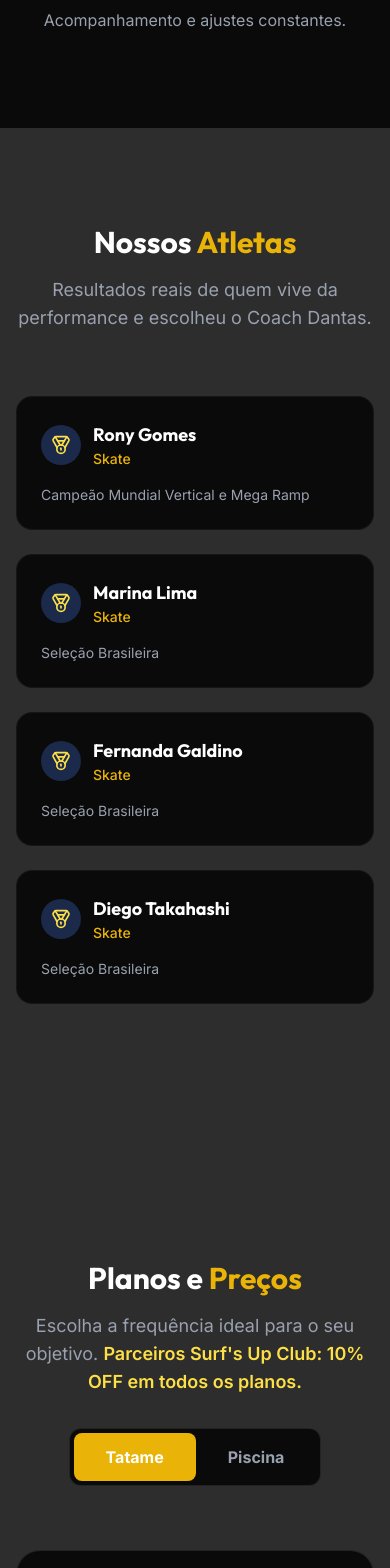
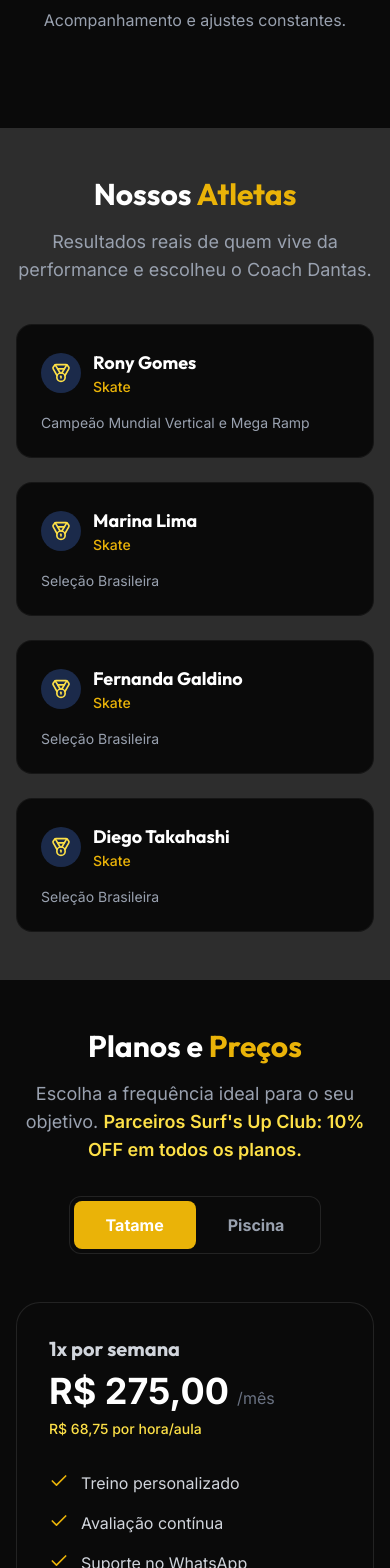
Before and after one commit to VictorPombo/coachdantas, a Next.js app: page / in a window 390 px wide. Shown: the part 4320-5888 px from the top of the page. Built offline with nearby package versions, Linux system fonts and the light colour scheme.

Commit message:
fix: layout and spacing adjustments

```diff
--- a/src/components/sections/Athletes.tsx
+++ b/src/components/sections/Athletes.tsx
@@ -25,9 +25,9 @@ export function Athletes() {
   ];
 
   return (
-    <section className="py-24 bg-brand-support relative overflow-hidden">
+    <section className="py-12 md:py-20 bg-brand-support relative overflow-hidden">
       <div className="container mx-auto px-4 sm:px-6 lg:px-8 relative z-10">
-        <div className="text-center mb-16">
+        <div className="text-center mb-10 md:mb-16">
           <h2 className="text-3xl md:text-5xl font-bold mb-4">
             Nossos <span className="text-brand-accent">Atletas</span>
           </h2>
@@ -36,7 +36,7 @@ export function Athletes() {
           </p>
         </div>
 
-        <div className="grid grid-cols-1 md:grid-cols-2 lg:grid-cols-4 gap-6 mb-16">
+        <div className="grid grid-cols-1 md:grid-cols-2 lg:grid-cols-4 gap-6">
           {athletes.map((athlete, index) => (
             <div key={index} className="bg-brand-primary p-6 rounded-2xl border border-white/5 hover:border-brand-neon/30 transition-all">
               <div className="flex items-center gap-3 mb-4">
--- a/src/components/sections/Pricing.tsx
+++ b/src/components/sections/Pricing.tsx
@@ -24,9 +24,9 @@ export function Pricing() {
   const plans = activeTab === "tatame" ? plansTatame : plansPiscina;
 
   return (
-    <section className="py-24 bg-brand-support" id="planos">
+    <section className="py-12 md:py-20 bg-brand-primary" id="planos">
       <div className="container mx-auto px-4 sm:px-6 lg:px-8">
-        <div className="text-center mb-16">
+        <div className="text-center mb-12">
           <h2 className="text-3xl md:text-5xl font-bold mb-4">
             Planos e <span className="text-brand-accent">Preços</span>
           </h2>
```
